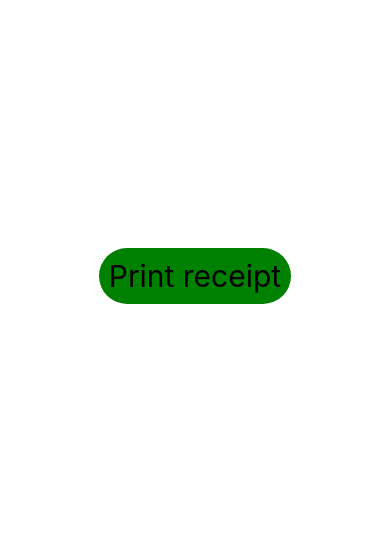
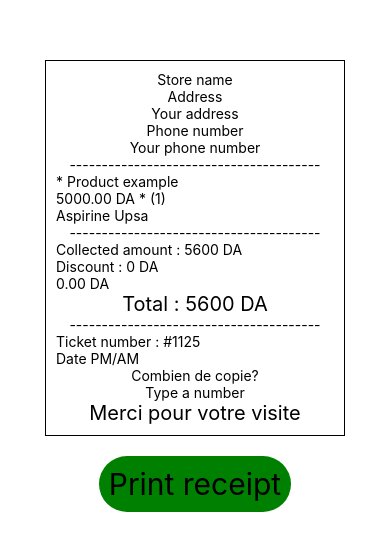
Before and after one commit to omdxp/react-native-windows-posprinter, a React Native app: screen / in a window 390 px wide. Shown: the part 146-696 px from the top of the page. Built offline with nearby package versions, Linux system fonts and the light colour scheme.

Commit message:
🏎 customize the receipt

```diff
--- a/App.js
+++ b/App.js
@@ -1,21 +1,91 @@
-import React from 'react';
+import React, {useState} from 'react';
 import {
   View,
   Text,
   TouchableOpacity,
   NativeModules,
-  NativeEventEmitter,
+  TextInput,
 } from 'react-native';
 
 export default function App() {
+  // states
+  const [storeName, setStoreName] = useState('');
+  const [address, setAddress] = useState('');
+  const [phoneNumber, setPhoneNumber] = useState('');
+  const [numberOfCopies, setNumberOfCopies] = useState('');
   const printPressHandler = () => {
-    NativeModules.PosPrinter.printReceipt(function (result) {
-      alert('Printing!');
-    });
+    if (
+      storeName === '' ||
+      address === '' ||
+      phoneNumber === '' ||
+      numberOfCopies === ''
+    ) {
+      alert('Please enter all fields');
+      return;
+    }
+    NativeModules.PosPrinter.printReceipt(
+      storeName,
+      address,
+      phoneNumber,
+      numberOfCopies,
+    );
   };
 
   return (
     <View style={{flex: 1, justifyContent: 'center', alignItems: 'center'}}>
+      <View
+        style={{
+          margin: 20,
+          borderWidth: 1,
+          borderColor: 'black',
+          width: 300,
+          alignItems: 'center',
+          justifyContent: 'center',
+          padding: 10,
+        }}>
+        <TextInput
+          placeholder={'Store name'}
+          style={{width: 200, textAlign: 'center'}}
+          value={storeName}
+          onChangeText={(text) => setStoreName(text)}
+        />
+        <Text>Address</Text>
+        <TextInput
+          placeholder={'Your address'}
+          style={{width: 200, textAlign: 'center'}}
+          value={address}
+          onChangeText={(text) => setAddress(text)}
+        />
+        <Text>Phone number</Text>
+        <TextInput
+          placeholder={'Your phone number'}
+          style={{width: 200, textAlign: 'center'}}
+          value={phoneNumber}
+          onChangeText={(text) => setPhoneNumber(text)}
+        />
+        <Text>---------------------------------------</Text>
+        <Text style={{alignSelf: 'flex-start'}}>* Product example</Text>
+        <Text style={{alignSelf: 'flex-start'}}>5000.00 DA * (1)</Text>
+        <Text style={{alignSelf: 'flex-start'}}>Aspirine Upsa</Text>
+        <Text>---------------------------------------</Text>
+        <Text style={{alignSelf: 'flex-start'}}>
+          Collected amount : 5600 DA
+        </Text>
+        <Text style={{alignSelf: 'flex-start'}}>Discount : 0 DA</Text>
+        <Text style={{alignSelf: 'flex-start'}}>0.00 DA</Text>
+        <Text style={{fontSize: 20}}>Total : 5600 DA</Text>
+        <Text>---------------------------------------</Text>
+        <Text style={{alignSelf: 'flex-start'}}>Ticket number : #1125</Text>
+        <Text style={{alignSelf: 'flex-start'}}>Date PM/AM</Text>
+        <Text>Combien de copie?</Text>
+        <TextInput
+          placeholder={'Type a number'}
+          style={{width: 200, textAlign: 'center'}}
+          value={numberOfCopies}
+          onChangeText={(text) => setNumberOfCopies(text)}
+        />
+        <Text style={{fontSize: 20}}>Merci pour votre visite</Text>
+      </View>
       <TouchableOpacity
         onPress={printPressHandler}
         style={{padding: 10, borderRadius: 30, backgroundColor: 'green'}}>
```
Also changed, not shown: 2 other files (tests, documents, lock files or other folders).
